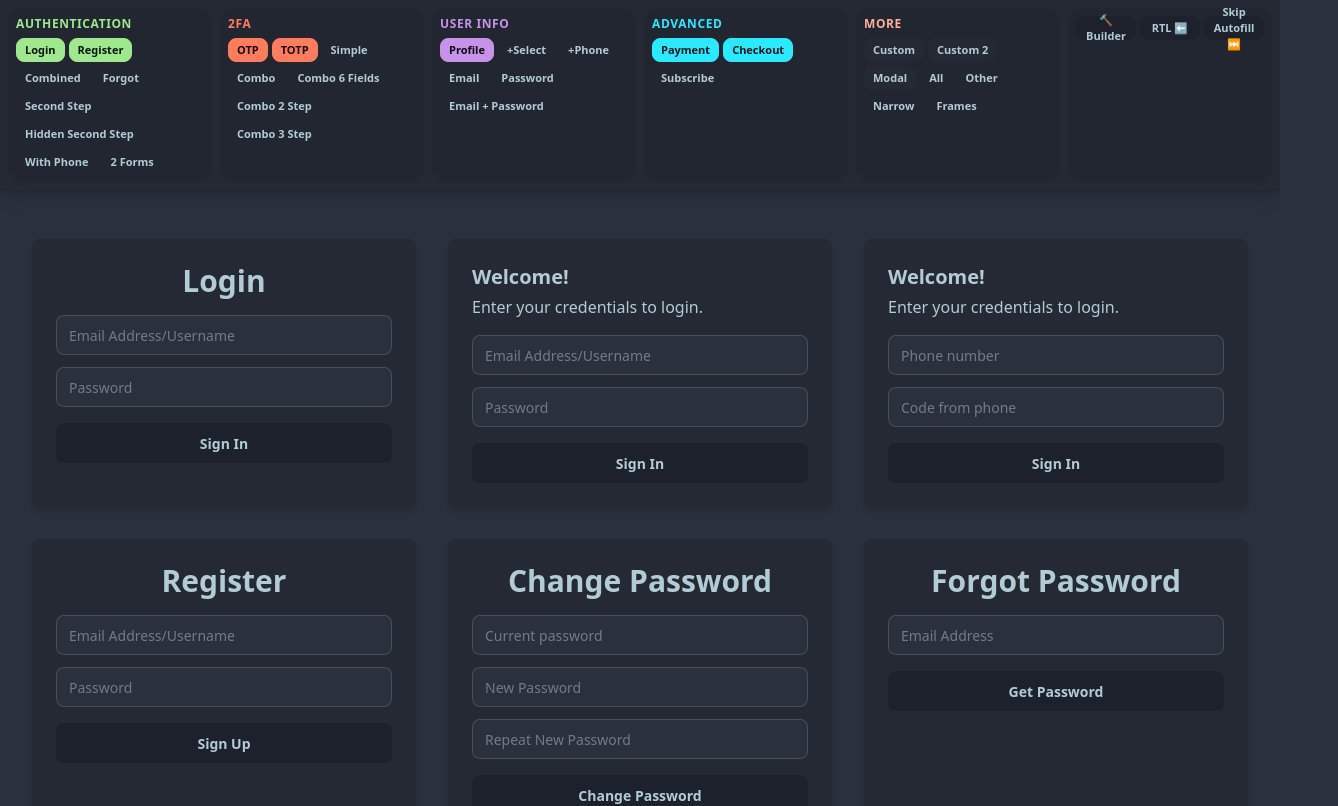
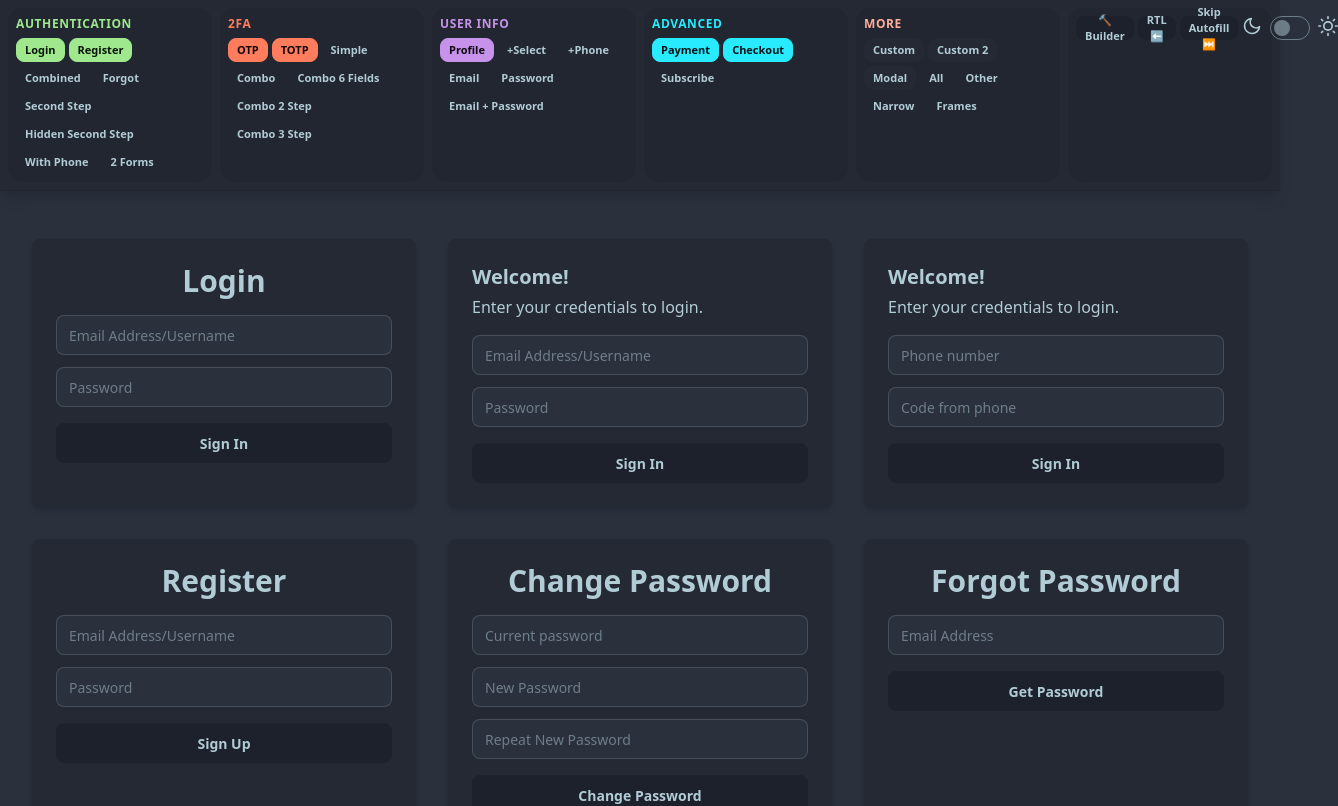
Before and after one commit to NordPass/autofill-samples, a React (Vite) app: page /frames in a window 1280 px wide. Shown: the top 806 px of the page, 1338 px wide, since content can reach past the window. Built offline with nearby package versions, Linux system fonts and the light colour scheme.

Commit message:
chore: add theme toggle

```diff
--- a/package.json
+++ b/package.json
@@ -28,7 +28,7 @@
     "@typescript-eslint/parser": "^8.43.0",
     "@vitejs/plugin-react": "^5.0.2",
     "babel-plugin-react-compiler": "^19.1.0-rc.3",
-    "daisyui": "^5.1.9",
+    "daisyui": "^5.4.5",
     "eslint": "^9.35.0",
     "eslint-plugin-react-hooks": "^5.2.0",
     "eslint-plugin-react-refresh": "^0.4.20",
--- a/src/Navigation.tsx
+++ b/src/Navigation.tsx
@@ -110,6 +110,36 @@
               >
                 Skip Autofill ⏭️️
               </button>
+              <label className="flex cursor-pointer gap-2">
+                <svg
+                  xmlns="http://www.w3.org/2000/svg"
+                  width="20"
+                  height="20"
+                  viewBox="0 0 24 24"
+                  fill="none"
+                  stroke="currentColor"
+                  strokeWidth="2"
+                  strokeLinecap="round"
+                  strokeLinejoin="round"
+                >
+                  <path d="M21 12.79A9 9 0 1 1 11.21 3 7 7 0 0 0 21 12.79z"></path>
+                </svg>
+                <input type="checkbox" value="emerald" className="toggle theme-controller" />
+                <svg
+                  xmlns="http://www.w3.org/2000/svg"
+                  width="20"
+                  height="20"
+                  viewBox="0 0 24 24"
+                  fill="none"
+                  stroke="currentColor"
+                  strokeWidth="2"
+                  strokeLinecap="round"
+                  strokeLinejoin="round"
+                >
+                  <circle cx="12" cy="12" r="5" />
+                  <path d="M12 1v2M12 21v2M4.2 4.2l1.4 1.4M18.4 18.4l1.4 1.4M1 12h2M21 12h2M4.2 19.8l1.4-1.4M18.4 5.6l1.4-1.4" />
+                </svg>
+              </label>
             </div>
           </div>
         </div>
```
Also changed, not shown: 1 other file (tests, documents, lock files or other folders).
